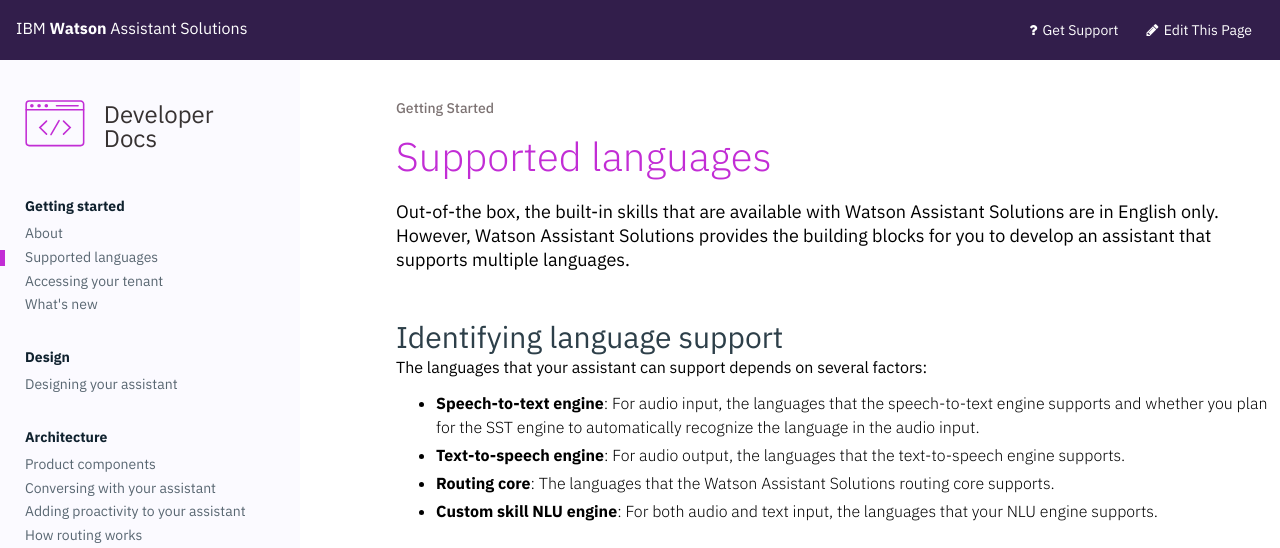
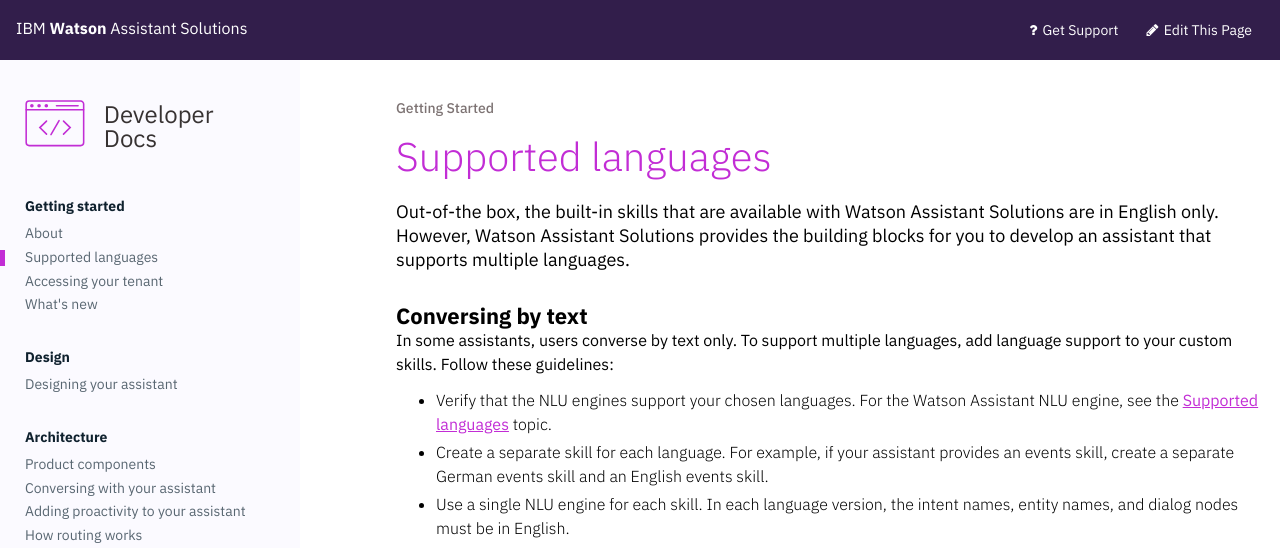
Before and after one commit to Watson-Personal-Assistant/developer, a Jekyll site: the page built from _content/get-started/supported_languages.md, in a window 1280 px wide. Shown: the top 548 px of the page. Built offline with Jekyll 4.4.1, drawn with Linux system fonts in a browser that asks for light colours; some web fonts are replaced; some of the changed text lies outside the part shown.

Commit message:
language support

```diff
--- a/_content/get-started/supported_languages.md
+++ b/_content/get-started/supported_languages.md
@@ -4,49 +4,36 @@
 ---
 Out-of-the box, the built-in skills that are available with Watson Assistant Solutions are in English only.  However, Watson Assistant Solutions provides the building blocks for you to develop an assistant that supports multiple languages.
 
-## Identifying language support
+### Conversing by text
 
-The languages that your assistant can support depends on several factors:
+In some assistants, users converse by text only.  To support multiple languages, add language support to your custom skills.  Follow these guidelines:
 
-- **Speech-to-text engine**: For audio input, the languages that the speech-to-text engine supports and whether you plan for the SST engine to automatically recognize the language in the audio input.
-- **Text-to-speech engine**: For audio output, the languages that the text-to-speech engine supports.
-- **Routing core**: The languages that the Watson Assistant Solutions routing core supports.
-- **Custom skill NLU engine**: For both audio and text input, the languages that your NLU engine supports.
+- Verify that the NLU engines support your chosen languages.  For the Watson Assistant NLU engine, see the [Supported languages](https://console.bluemix.net/docs/services/conversation/lang-support.html#changing-a-workspace-language) topic.
+- Create a separate skill for each language.  For example, if your assistant provides an events skill, create a separate German events skill and an English events skill.
+- Use a single NLU engine for each skill. In each language version, the intent names, entity names, and dialog nodes must be in English.
+- Create a skillset for each language.
 
-### Speech-to-text engines
-Watson Assistant Solutions supports the Watson and Google speech-to-text engines. For information about the supported languages, see
-- the [Language support](https://console.bluemix.net/docs/services/speech-to-text/index.html#about) section in the Watson SST engine documentation.
-- the [Language support](https://cloud.google.com/speech-to-text/docs/languages) topic in the Google STT engine documentation.
+Figure 1 shows two users conversing by text with an assistant.  The utterance in German is routed to the German skill, which is the skill that returns the highest confidence score.
 
-For both the Watson and Google STT engines, automatic recognition is supported for a limited set of languages. See the documentation of the STT engines for the set of languages that automatic recognition feature supports and for information about how to configure automatic recognition:
+Figure 1 - Chat by text with a multi-language assistant
+![Routing by text](languages_text.png)
 
-- For Google SST engine, see the [Multiple language recognition](https://cloud.google.com/speech-to-text/docs/multiple-languages) topic.
-- For Watson SST engine, see the [Making a recognition request](https://console.bluemix.net/docs/services/speech-to-text/basic-request.html#basic-request) topic.
+**Note**: You can specify the language in the [converse request](https://watson-personal-assistant.github.io/developer/reference/JSON_formats/#1-converse-request-from-a-client-device-to-the-routing-core) from the client device. However, the routing core does not currently use language in its routing algorithm.
 
-To predefine the language in the audio start message from the sample audio client, set the `language` parameter in the `config/configure.properties` file.
+### Conversing by voice
 
-### Text-to-speech engine
+In many assistants, users converse by voice.  To add multi-langauge support, follow these guidelines:
 
-Watson Assistant Solutions supports the Watson text-to-speech engine.  For the supported languages, see the [Languages and voice](https://cloud.google.com/speech-to-text/docs/languages) section in the IBM Cloud Docs.
+- To accept audio input in multiple languages, verify that your STT engine, either [Google](ttps://cloud.google.com/speech-to-text/docs/languages) or [Watson](https://console.bluemix.net/docs/services/speech-to-text/index.html#about), supports your chosen languages.
+- To provide audio responses, verify that the [Watson TTS engine](https://console.bluemix.net/docs/services/text-to-speech/http.html#voices) supports your chosen languages.
+- Determine what language each audio client will support. In its [configuration file](https://watson-personal-assistant.github.io/developer/audio/config_properties/), specify the language, the STT engine and the TTS voice to use.
+- Add language support to your custom skills. See the [Conversing by text](#conversing-by-text) section.
 
-To define the language for the TTS engine to use, set the `voice` parameter in the `config/configure.properties` file.
+Figure 2 shows two users conversing with an assistant by audio.  The utterance in German is routed from speaker B to the STT engine for conversion to text. Next, it is routed to the German skillset.  The response is routed to the TTS engine.  The speaker plays back the response in German.
 
-### Routing core
 
-The Watson Assistant Solutions routing core supports any unicode language.
-
-A client device can specify a language in a [converse request](https://watson-personal-assistant.github.io/developer/reference/JSON_formats/).  For example, `"language": "de"`.  However, the routing core does not currently use language in its routing algorithm.
-
-### NLU engine
-
-If you are using the Watson Assistant NLU engine, see the [Supported languages](https://console.bluemix.net/docs/services/conversation/lang-support.html#changing-a-workspace-language) topic. For other NLU engines, see the product documentation for the supported languages.
-
-## Design considerations
-
-Take the following into consideration in your design:
-
-- If your custom skill supports multiple languages, create a separate version of the skill for each language.  Use a single NLU engine for each skill. In each language version, the intent names, entity names, and dialog nodes must be in English.
-- If your assistant supports multiple languages, create a separate skillset for each language.
+Figure 2 - Chat by voice with a multi-langauge assistant
+![Routing by text](languages2.png)
 
 > **What to do next?**<br/>
 [Access the Watson Assistant Solutions service]({{site.baseurl}}/get-started/get-api-key).
```
